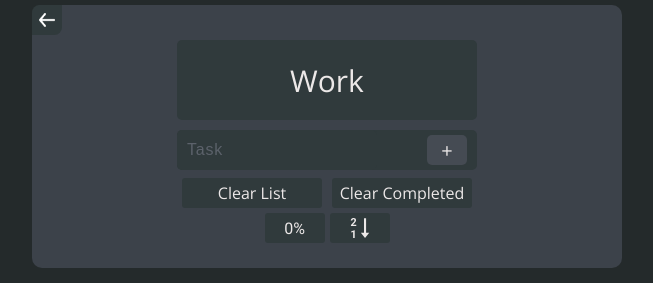
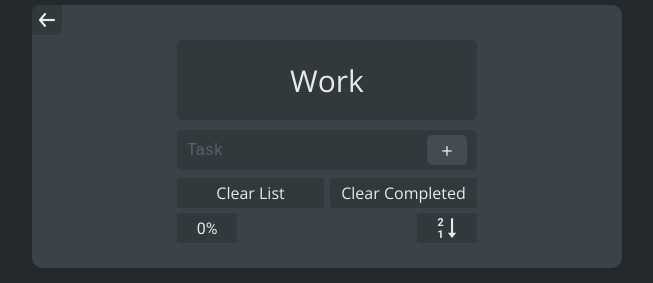
Before and after one commit to Veremyov-of/To-Do-List, a React (Create React App) app: page /work in a window 1280 px wide. Shown: the top 283 px of the page, without its empty margins (313-966 px from the left). Built offline with nearby package versions, Linux system fonts and the light colour scheme.

Commit message:
fix fun  (percent)

```diff
--- a/src/App.css
+++ b/src/App.css
@@ -276,7 +276,7 @@ input::placeholder {
   margin-top: 8px;
   display: flex;
   align-items: center;
-  justify-content: center;
+  justify-content: space-between;
 }
 .percent_todo {
   margin-right: 5px;
@@ -310,9 +310,8 @@ input::placeholder {
 
 .delete_everything {
   transition: color .2s;
-  margin: 0 5px;
   border-radius: 3px;
-  width: 140px;
+  width: 147px;
   height: 30px;
   background-color: #303A3C;
 }
--- a/src/components/TodoList.jsx
+++ b/src/components/TodoList.jsx
@@ -92,6 +92,7 @@ function TodoList({name, items}) {
             todoItems[indexItem].sorting = true;
         }
         dispatch({type: "SORTING", payload: todoItems});
+        calcPercent();
     }
 
 
```
Also changed, not shown: 10 other files (tests, documents, lock files or other folders).
